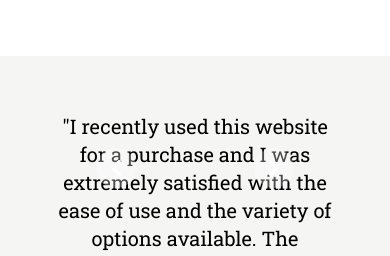
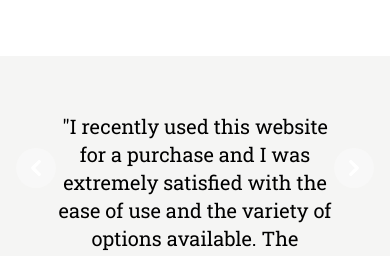
Before and after one commit to VitthalGund/NITYANAND-CHARAN-DAS, a Next.js app: page / in a window 390 px wide. Shown: the part 3462-3718 px from the top of the page. Built offline with nearby package versions, Linux system fonts and the light colour scheme.

Commit message:
unwanted image removed and arrow overflow fixed in review section

```diff
--- a/src/app/Components/Review.tsx
+++ b/src/app/Components/Review.tsx
@@ -67,7 +67,7 @@ const Review = () => {
                     <button type="button" className="w-3 h-3 rounded-full" aria-current="false" aria-label="Slide 5" data-carousel-slide-to="4"></button>
                 </div>
                 {/* <!-- Slider controls --> */}
-                <button type="button" className="absolute top-0 start-0 z-30 flex items-center justify-center h-full px-24 cursor-pointer group focus:outline-none" data-carousel-prev>
+                <button type="button" className="absolute top-0 start-0 z-30 flex items-center justify-center h-full p-4 lg:px-24 cursor-pointer group focus:outline-none" data-carousel-prev>
                     <span className="inline-flex items-center justify-center w-10 h-10 rounded-full bg-white/30 dark:bg-gray-800/30 group-hover:bg-white/50 dark:group-hover:bg-gray-800/60 group-focus:ring-4 group-focus:ring-white dark:group-focus:ring-gray-800/70 group-focus:outline-none">
                         <svg className="w-4 h-4 text-white dark:text-gray-800 rtl:rotate-180" aria-hidden="true" xmlns="http://www.w3.org/2000/svg" fill="none" viewBox="0 0 6 10">
                             <path stroke="currentColor" strokeLinecap="round" strokeLinejoin="round" strokeWidth="2" d="M5 1 1 5l4 4" />
@@ -75,7 +75,7 @@ const Review = () => {
                         <span className="sr-only">Previous</span>
                     </span>
                 </button>
-                <button type="button" className="absolute top-0 end-0 z-30 flex items-center justify-center h-full px-24 cursor-pointer group focus:outline-none" data-carousel-next>
+                <button type="button" className="absolute top-0 end-0 z-30 flex items-center justify-center h-full p-4 lg:px-24 cursor-pointer group focus:outline-none" data-carousel-next>
                     <span className="inline-flex items-center justify-center w-10 h-10 rounded-full bg-white/30 dark:bg-gray-800/30 group-hover:bg-white/50 dark:group-hover:bg-gray-800/60 group-focus:ring-4 group-focus:ring-white dark:group-focus:ring-gray-800/70 group-focus:outline-none">
                         <svg className="w-4 h-4 text-white dark:text-gray-800 rtl:rotate-180" aria-hidden="true" xmlns="http://www.w3.org/2000/svg" fill="none" viewBox="0 0 6 10">
                             <path stroke="currentColor" strokeLinecap="round" strokeLinejoin="round" strokeWidth="2" d="m1 9 4-4-4-4" />
```
Also changed, not shown: public/Nityanand Charan Das.avif (deleted), public/Nityanand Charan Das.png (deleted).
